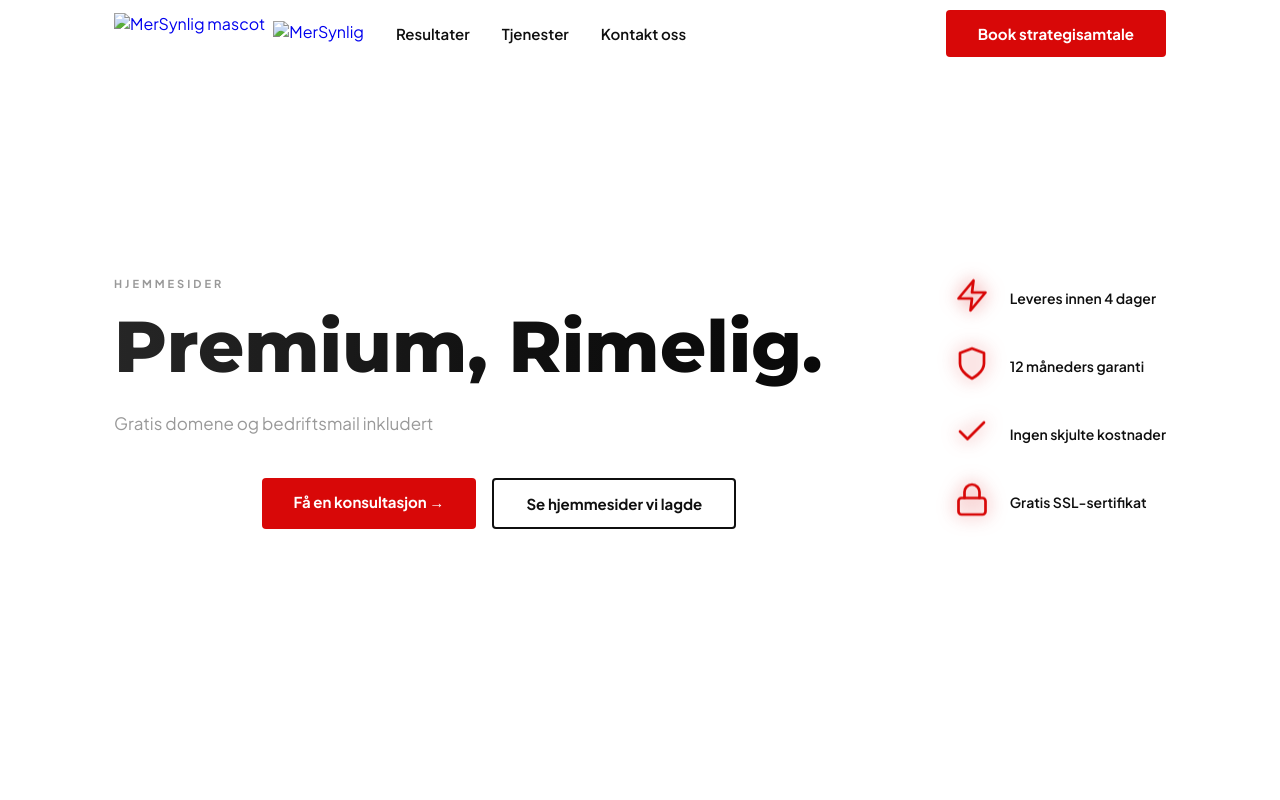
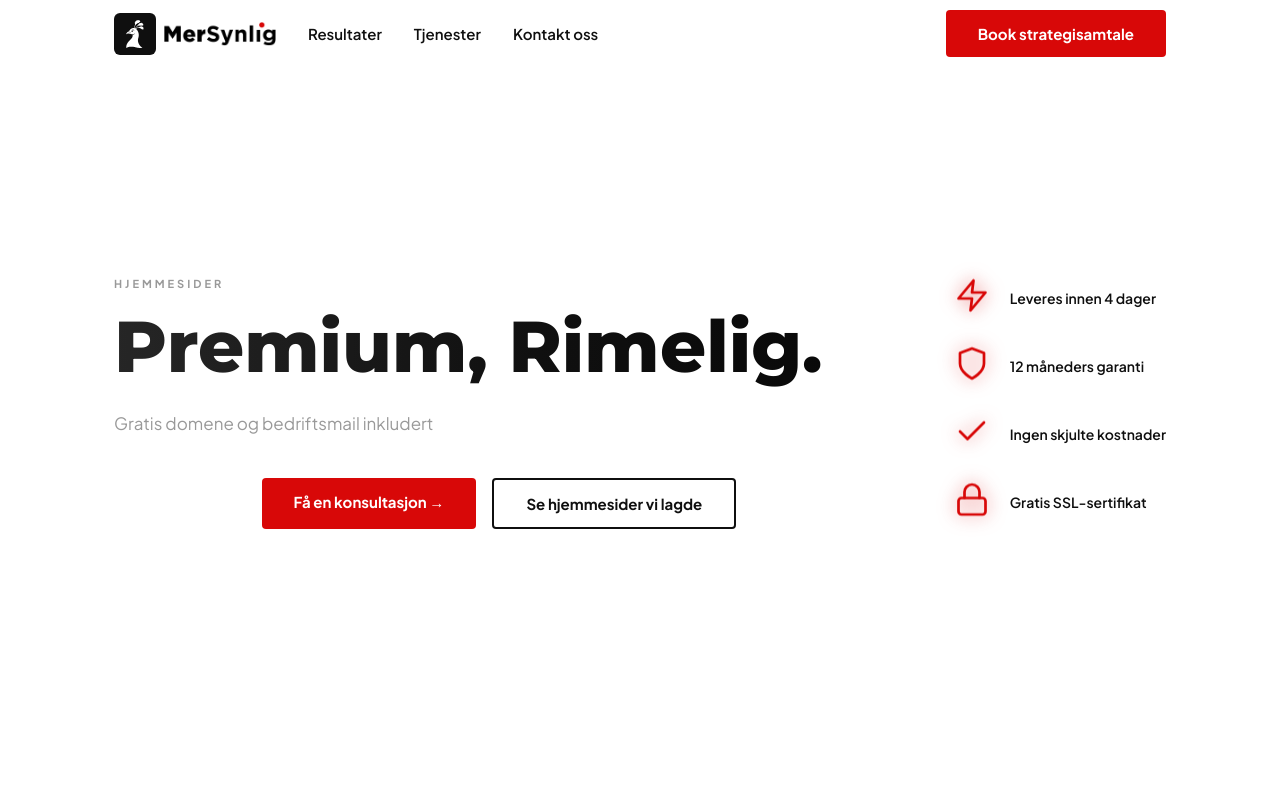
Before and after one commit to alarabis/MerSynlig-Website, a plain HTML site: page index.html in a window 1280 px wide. Shown: the top 800 px of the page. Drawn offline with Linux system fonts and the light colour scheme.

Commit message:
Update navigation and footer with uploaded peacock logos and wordmarks

```diff
--- a/index.html
+++ b/index.html
@@ -112,7 +112,7 @@
     }
     .nav-inner .nav-links { margin-right: auto; }
     .logo-area { display:flex; align-items:center; gap:8px; text-decoration:none; }
-    .logo-mascot { height:42px; width:auto; }
+    .logo-mascot { height:42px; width:42px; object-fit:contain; padding:5px; background:var(--black); border-radius:6px; }
     .logo-wordmark { height:26px; width:auto; }
     .logo-placeholder {
       width: 140px;
@@ -1171,8 +1171,8 @@
 <nav>
   <div class="nav-inner">
     <a href="javascript:void(0)" class="logo-area" onclick="showPage('home')">
-      <img src="mascot.png" class="logo-mascot" alt="MerSynlig mascot" />
-      <img src="wordmark.png" class="logo-wordmark" alt="MerSynlig" />
+      <img src="white-peacock-standalone.svg" class="logo-mascot" alt="MerSynlig mascot" />
+      <img src="wordmark-white-background.png" class="logo-wordmark" alt="MerSynlig" />
     </a>
     <ul class="nav-links">
       <li><a href="javascript:void(0)" onclick="showPage('resultater')">Resultater</a></li>
@@ -2085,8 +2085,8 @@ function toggleFaq(btn) {
     <div class="footer-grid">
       <div class="footer-col footer-col--brand">
         <div class="footer-brand-logo">
-          <img src="mascot.png" class="footer-logo-mascot" alt="MerSynlig mascot" />
-          <img src="wordmark.png" class="footer-logo-wordmark" alt="MerSynlig" />
+          <img src="black-peacock-squared.svg" class="footer-logo-mascot" alt="MerSynlig mascot" />
+          <img src="wordmark-black-background.png" class="footer-logo-wordmark" alt="MerSynlig" />
         </div>
         <div class="footer-contact">
           <a href="tel:+4741313377" class="footer-contact-link">+47 41 31 33 77</a>
```
Also changed, not shown: black-peacock-squared.svg (added), white-peacock-standalone.svg (added), wordmark-black-background.png (added), wordmark-white-background.png (added).
